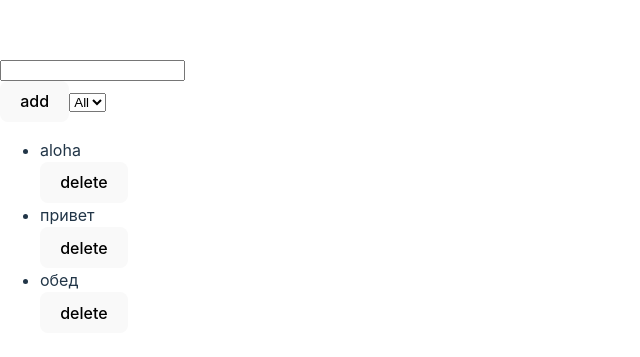
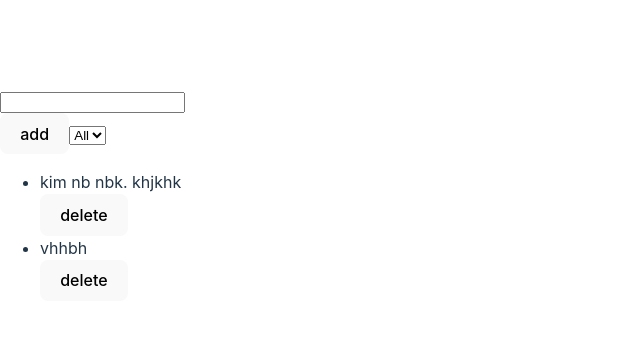
Before and after one commit to migel1976/rtk-query-test, a React (Vite) app: page / in a window 1280 px wide. Shown: the part 197-554 px from the top of the page, without its empty margins (0-640 px from the left). Built offline with nearby package versions, Linux system fonts and the light colour scheme; data requests are answered from the project's data file.

Commit message:
correct update data

```diff
--- a/server/db.json
+++ b/server/db.json
@@ -1,16 +1,12 @@
 {
   "goods": [
     {
-      "id": "cf4a",
-      "name": "aloha"
+      "id": "bb55",
+      "name": "kim nb nbk.  khjkhk"
     },
     {
-      "id": "bb55",
-      "name": "привет"
-    },
-    {
-      "id": "8197",
-      "name": "обед "
+      "id": "6ef1",
+      "name": "vhhbh"
     }
   ]
 }
--- a/src/App.jsx
+++ b/src/App.jsx
@@ -2,6 +2,9 @@ import { useState } from "react";
 import { useAddProductMutation, useDeleteProductMutation, useGetGoodsQuery, useUpdateProductMutation } from "./redux";
 
 const App = () => {
+  const [id, setId] = useState(null)
+  const [name, setName] = useState('')
+  const [edit, setEdit] = useState(false)
   const [count, setCount] = useState('')
   const { data, isLoading } = useGetGoodsQuery(count)
 
@@ -30,8 +33,20 @@ const App = () => {
   }
 
   const onUpdateProduct = async (product) => {
-    const name = prompt() || ''
+    // const name = prompt() || ''
+    // updateProduct({ ...product, name })
+    setEdit(true)
+    setId(product.id)
+    setName(product.name)
+  }
+
+  const onCancel = () => {
+    setEdit(false)
+  }
+
+  const onSave = async (product) => {
     updateProduct({ ...product, name })
+    setEdit(false)
   }
 
   return (
@@ -52,13 +67,21 @@ const App = () => {
         {data.map(el => {
           return (
             <>
-              <li key={el.id} onClick={() => onUpdateProduct(el)}>{el.name}</li>
+              {edit && el.id === id ?
+                <>
+                  <input value={name} onChange={(e) => setName(e.target.value)} />
+                  <button onClick={() => onSave(el)}>save</button>
+                  <button onClick={onCancel}>cancel</button>
+                </>
+                :
+                <li key={el.id} onClick={() => onUpdateProduct(el)}>{el.name}</li>
+              }
+              {/* <li key={el.id} onClick={() => onUpdateProduct(el)}>{el.name}</li> */}
               <button onClick={() => onDeleteProduct(el.id)} >delete</button>
             </>
           )
         })
         }
-
       </ul >
     </>
   )
```
